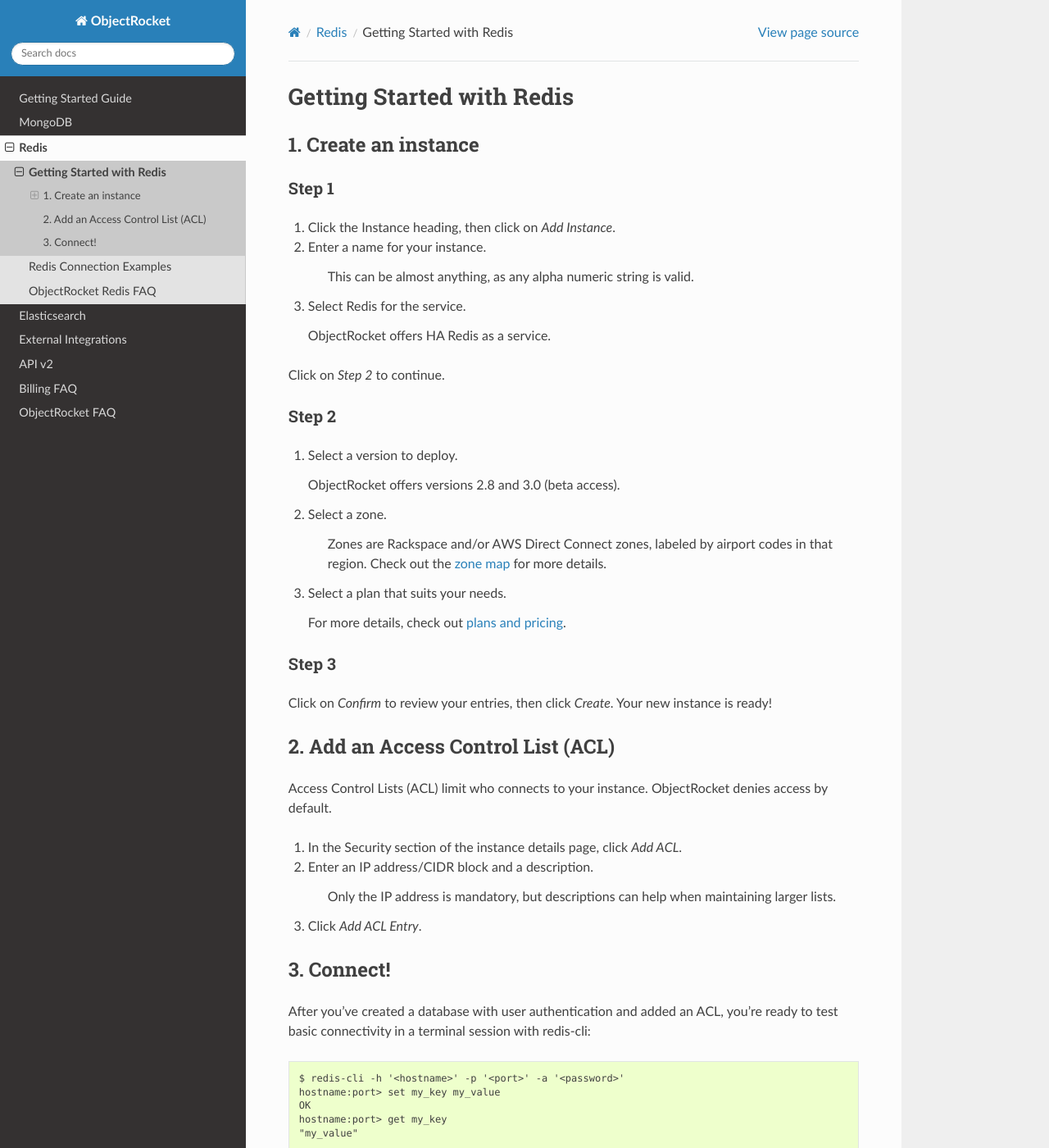
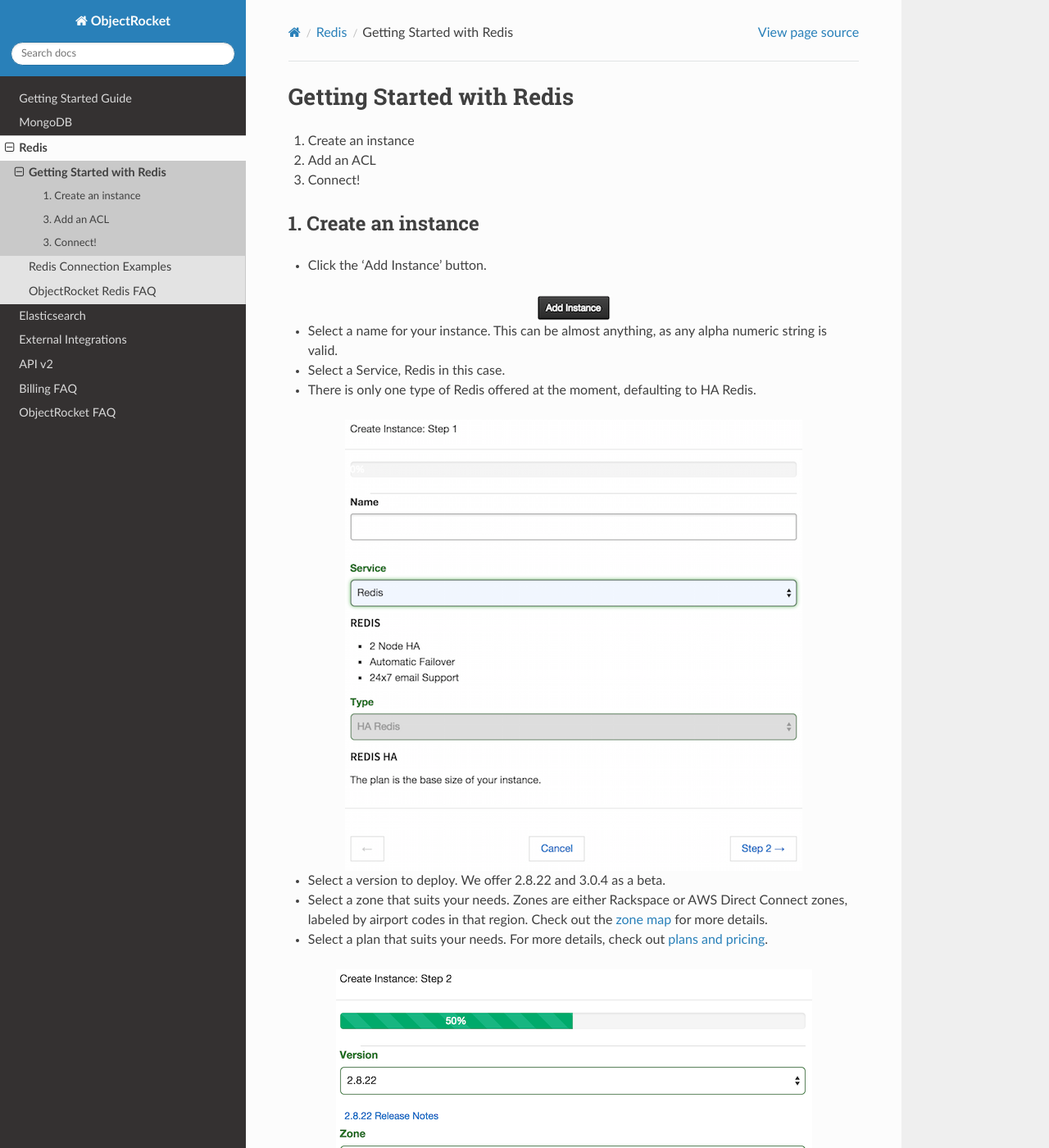
Before and after one commit to zcorleissen/documentation, a Sphinx documentation site: the page built from source/redis_getting_started.rst, in a window 1280 px wide and 1400 px high. Shown: the whole window at 82% size. Built offline with Sphinx 7.4.7 and the Read the Docs theme 2.0.0, drawn with Linux system fonts in a browser that asks for light colours; pages that are not in the unit, such as notebooks, are missing from menus; some of the changed text lies outside the part shown.

Commit message:
Revert "Updated GSG for Redis"
This reverts commit 2f2b0224c0ec3814aa3e378739f05fd1d81dc2f3.

```diff
--- a/source/redis_getting_started.rst
+++ b/source/redis_getting_started.rst
@@ -2,68 +2,59 @@
 ==========================
 
 1. Create an instance
+2. Add an ACL
+3. Connect!
+
+1. Create an instance
 ~~~~~~~~~~~~~~~~~~~~~
 
-Step 1
-------
+- Click the 'Add Instance' button.
 
-#. Click the Instance heading, then click on *Add Instance*.
+.. image:: images/addinstance.png
+   :align: center
 
-#. Enter a name for your instance.
+- Select a name for your instance. This can be almost anything, as any alpha numeric string is valid.
 
-    This can be almost anything, as any alpha numeric string is valid.
+- Select a Service, Redis in this case.
 
-#. Select Redis for the service.
+- There is only one type of Redis offered at the moment, defaulting to HA Redis.
 
-   ObjectRocket offers HA Redis as a service.
+.. image:: images/createredis.png
+   :align: center
 
-Click on *Step 2* to continue.
+- Select a version to deploy. We offer 2.8.22 and 3.0.4 as a beta.
 
-Step 2
-------
+- Select a zone that suits your needs. Zones are either Rackspace or AWS Direct Connect zones, labeled by airport codes in that region. Check out the `zone map <http://objectrocket.com/features>`_ for more details.
 
-#. Select a version to deploy.
+- Select a plan that suits your needs. For more details, check out `plans and pricing <http://objectrocket.com/pricing>`_.
 
-   ObjectRocket offers versions 2.8 and 3.0 (beta access).
+.. image:: images/createredis_2.png
+   :align: center
 
-#. Select a zone.
+3. Add an ACL
+~~~~~~~~~~~~~
 
-    Zones are Rackspace and/or AWS Direct Connect zones, labeled by airport codes in that region. Check out the `zone map <http://objectrocket.com/features>`_ for more details.
+Under the heading `Security`, you have the option to `Add ACL`. This is necessary as we don't allow any access by default so you need to add any appropriate ACL's for your servers connecting to ObjectRocket. There are two fields: `IP Address` and `Description`. Only IP is mandatory, but a description can certainly help if you plan to have more than a few.
 
-#. Select a plan that suits your needs.
-
-   For more details, check out `plans and pricing <http://objectrocket.com/pricing>`_.
-
-Step 3
-------
-
-Click on *Confirm* to review your entries, then click *Create*. Your new instance is ready!
-
-2. Add an Access Control List (ACL)
-~~~~~~~~~~~~~~~~~~~~~~~~~~~~~~~~~~~
-
-Access Control Lists (ACL) limit who connects to your instance. ObjectRocket denies access by default.
-
-#. In the Security section of the instance details page, click *Add ACL*.
-
-#. Enter an IP address/CIDR block and a description.
-
-    Only the IP address is mandatory, but descriptions can help when maintaining larger lists.
-
-#. Click *Add ACL Entry*.
+.. image:: images/addacl_mongo.png
+   :align: center
 
 3. Connect!
 ~~~~~~~~~~~
 
-After you've created a database with user authentication and added an ACL, you're ready to test basic connectivity in a terminal session with redis-cli::
+Provided you've added an ACL, you can test basic connectivity from your terminal of choice with redis-cli:
 
-      $ redis-cli -h '<hostname>' -p '<port>' -a '<password>'
-      hostname:port> set my_key my_value
-      OK
-      hostname:port> get my_key
-      "my_value"
+.. code-block:: bash
 
-You can also connect with netcat/telnet::
+   $ redis-cli -h '<hostname>' -p '<port>' -a '<password>'
+   hostname:port> set my_key my_value
+   OK
+   hostname:port> get my_key
+   "my_value"
+
+Or you can use netcat/telnet as well:
+
+.. code-block:: bash
 
    $ nc '<hostname>' '<port>'
    auth <password>
@@ -74,6 +65,4 @@
    $8
    my_value
 
-If you see similar results, you're connected to the instance and can perform database operations. Success!
-
-If you encounter any issues or just want some guidance, please reach out to our `support team <mailto:support@objectrocket.com>`_!
+If you see something similar to the example above, you're good to use the instance as you normally would any other redis implementation! If you run into any issues or just want some guidance please don't hesitate to reach out to us at `support@objectrocket.com <mailto:support@objectrocket.com>`_!
```
